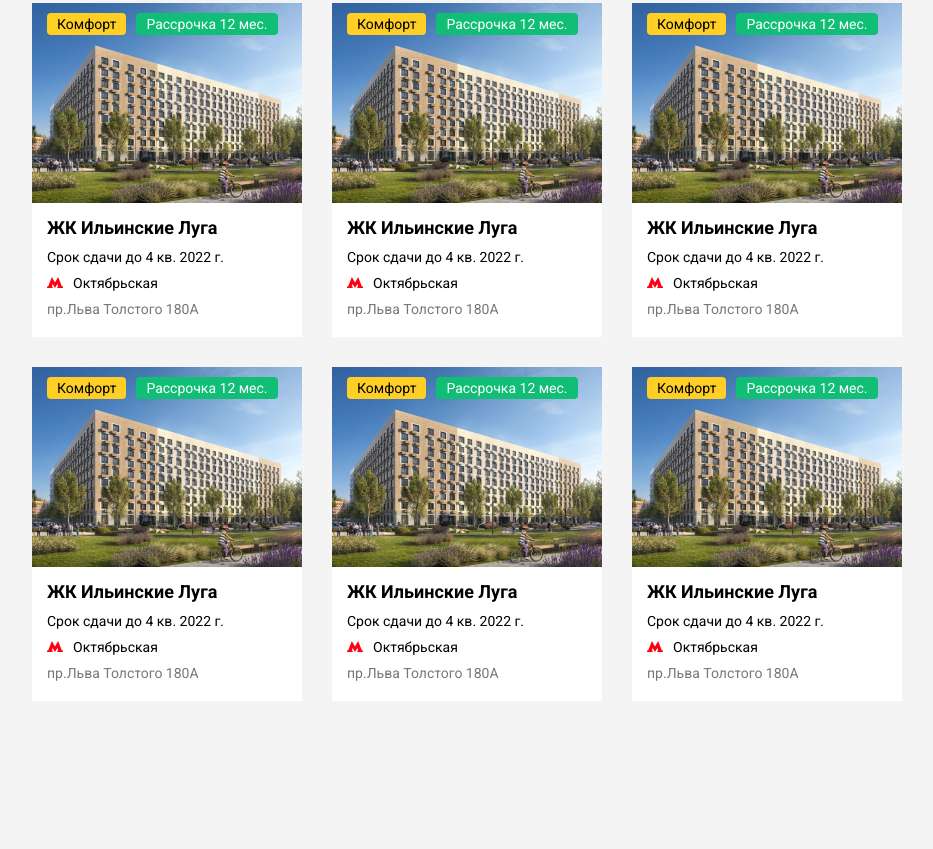
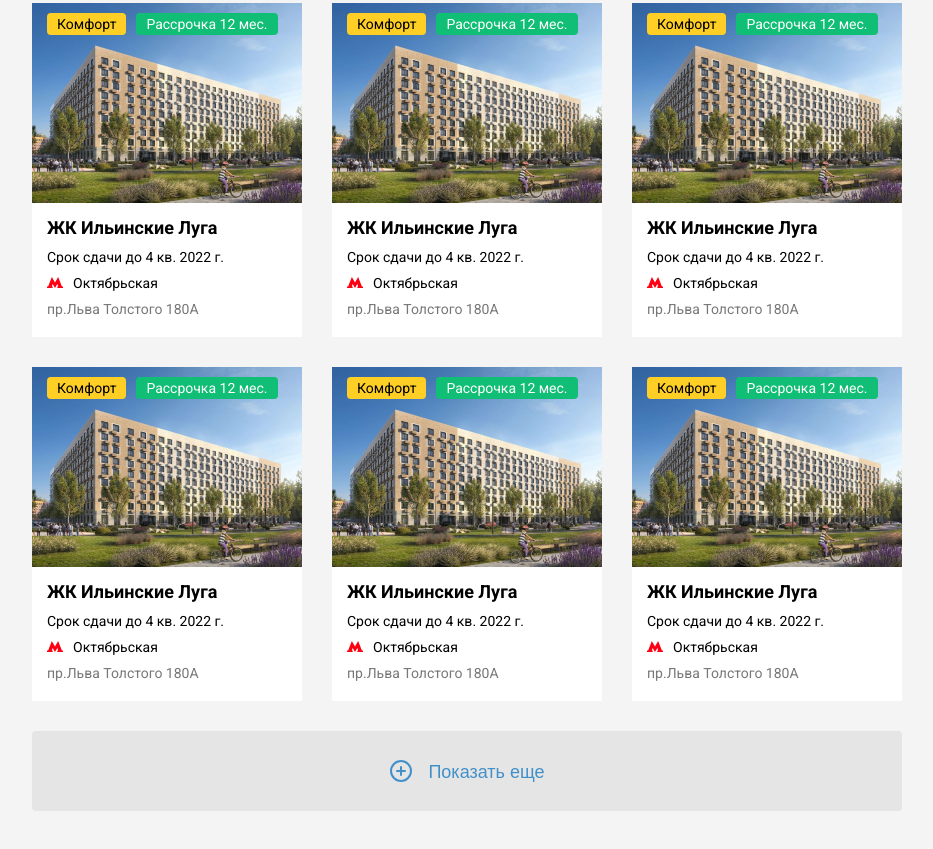
Before and after one commit to iamZlatika/real-estate-page, a plain HTML site: page index.html in a window 1280 px wide. Shown: the part 421-1270 px from the top of the page, without its empty margins (23-956 px from the left). Before the commit the page ends 1122 px from the top, so only its background shows below. Drawn offline with Linux system fonts and the light colour scheme.

Commit message:
Create btn /Show more/. Start side-bar

```diff
--- a/css/main.css
+++ b/css/main.css
@@ -25,8 +25,6 @@ img {
 
 .main-content {
   width: 870px;
-  height: 100px;
-  background-color: aquamarine;
 }
 
 .side-bar {
@@ -35,15 +33,15 @@ img {
   background-color: aqua;
 }
 
-.cards-holder{
+.cards-holder {
   display: flex;
   justify-content: space-between;
   flex-wrap: wrap;
-  }
+}
 
-  .cards-holder > .card-link{
-   margin-bottom: 30px;
-  }
+.cards-holder > .card-link {
+  margin-bottom: 30px;
+}
 a.card-link {
   display: inline-block;
   text-decoration: none;
@@ -51,7 +49,7 @@ a.card-link {
 }
 a.card-link:hover {
   opacity: 0.9;
-  transform: translateY(-5px)
+  transform: translateY(-5px);
 }
 
 .card {
@@ -139,3 +137,30 @@ a.card-link:hover {
   line-height: 16px;
   color: #777777;
 }
+
+.show-more {
+  width: 870px;
+  height: 80px;
+  /* left: 215px;
+  top: 1152px; */
+  background-color: #e5e5e5;
+  border-radius: 4px;
+  cursor: pointer;
+  border: none;
+  text-align: center;
+  font-size: 18px;
+  line-height: 21px;
+  color: #4290c9;
+  transition: background-color 0.2s ease-in;
+}
+
+.show-more:hover{
+  background-color: #e5e5e5;
+
+
+}
+.show-more img{
+  display: inline-block;
+  margin-right: 10px;
+  vertical-align: bottom;
+}
--- a/index.html
+++ b/index.html
@@ -166,7 +166,13 @@
             </div>
           </div>
         </a>
-      </div>
+
+
+     <button class="show-more">
+       <img src="/img/plus-circle.svg" alt="Show more">
+       Показать еще
+     </button>
+     </div>
       <div class="side-bar"></div>
     </div>
   </div>
```
